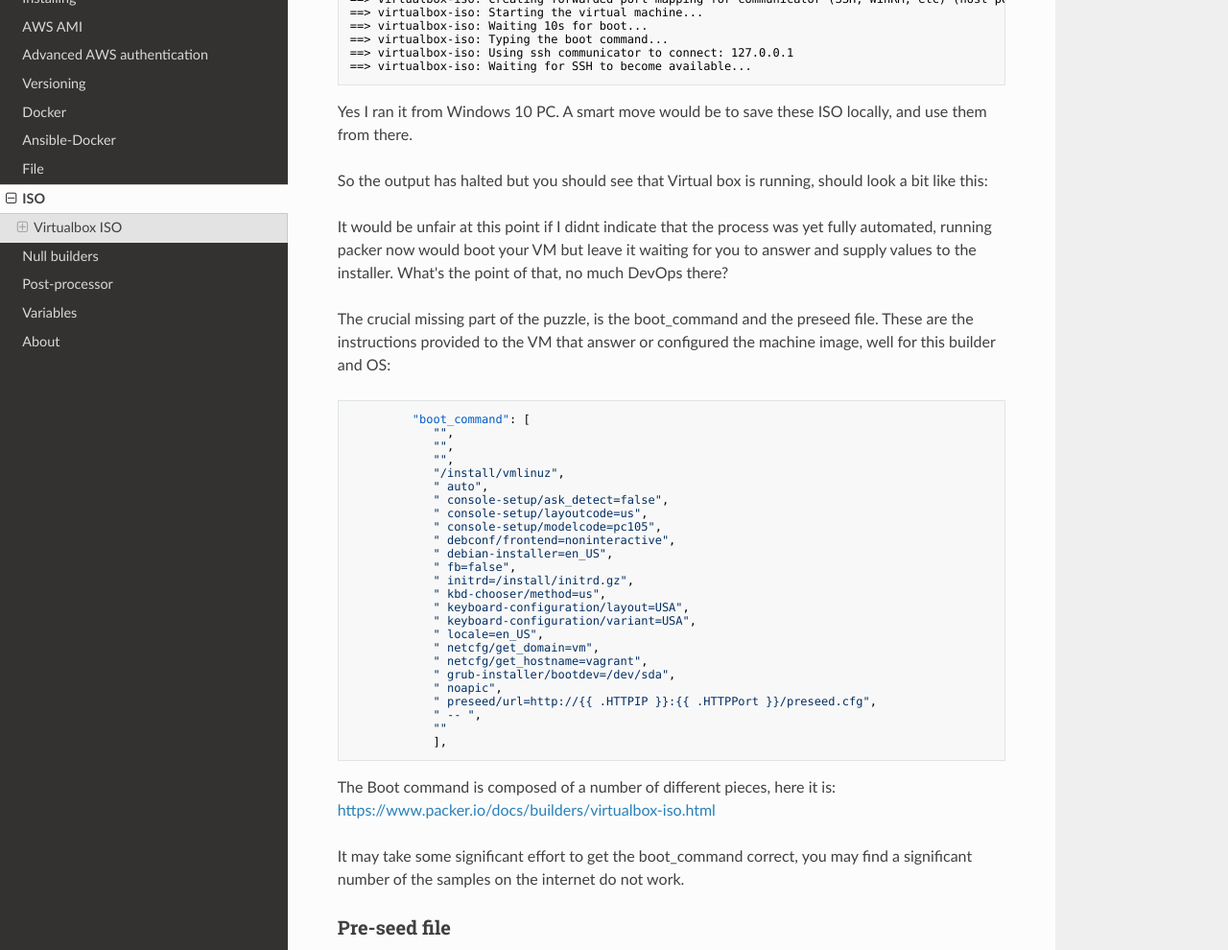
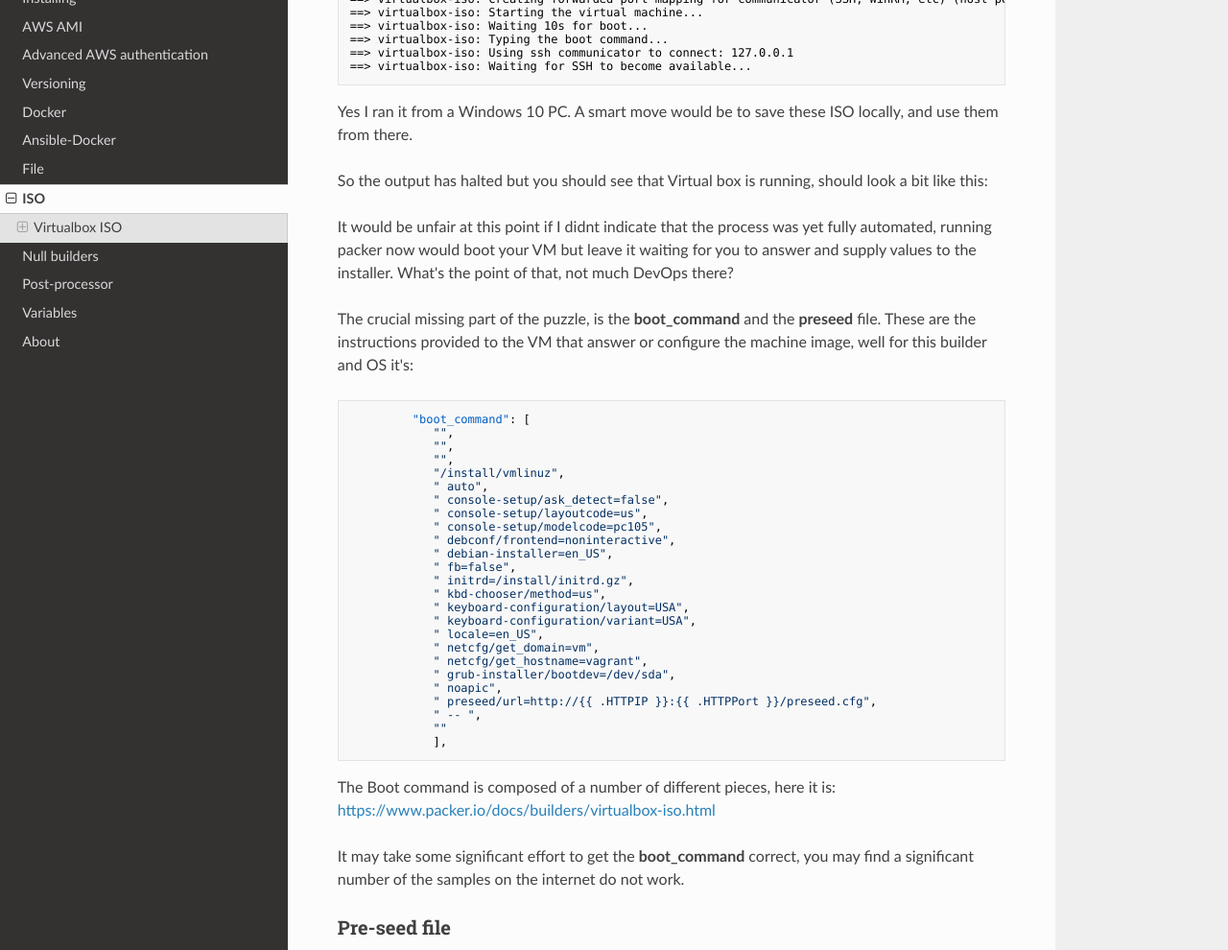
Before and after one commit to JamesWoolfenden/learn-packer, an MkDocs documentation site: the page built from docs/packer-iso.md, in a window 1280 px wide and 1400 px high, scrolled down 1324 px. Shown: the part 151-1141 px from the top of the window at 96% size. Built offline with MkDocs 1.6.1, drawn with Linux system fonts in a browser that asks for light colours; nearby versions of some CDN libraries; some of the changed text lies outside the part shown.

Commit message:
Dock of the day

````diff
--- a/docs/packer-iso.md
+++ b/docs/packer-iso.md
@@ -85,20 +85,21 @@ loads the ISO. virtualbox-iso output will be in this color.
 ==> virtualbox-iso: Waiting for SSH to become available...
 ```
 
-Yes I ran it from Windows 10 PC. A smart move would be to save these ISO
-locally, and use them from there.
+Yes I ran it from a Windows 10 PC.
+A smart move would be to save these ISO locally, and use them from there.
 
 So the output has halted but you should see that Virtual box is running, should
 look a bit like this:
 
 It would be unfair at this point if I didnt indicate that the process was yet
 fully automated, running packer now would boot your VM but leave it waiting for
-you to answer and supply values to the installer. What's the point of that, no
+you to answer and supply values to the installer. What's the point of that, not
 much DevOps there?
 
-The crucial missing part of the puzzle, is the boot_command and the preseed
-file. These are the instructions provided to the VM that answer or configured
-the machine image, well for this builder and OS:
+The crucial missing part of the puzzle, is the **boot_command** and the **preseed**
+file.
+These are the instructions provided to the VM that answer or configure
+the machine image, well for this builder and OS it's:
 
 ```json
          "boot_command": [
@@ -131,7 +132,7 @@ the machine image, well for this builder and OS:
 The Boot command is composed of a number of different pieces, here it is:
 <https://www.packer.io/docs/builders/virtualbox-iso.html>
 
-It may take some significant effort to get the boot_command correct, you may
+It may take some significant effort to get the **boot_command** correct, you may
 find a significant number of the samples on the internet do not work.
 
 ### Pre-seed file
````
Also changed, not shown: other parts of docs/packer-iso.md (+1 -1 lines).
